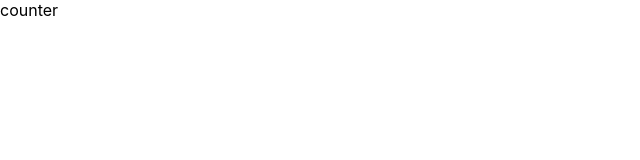
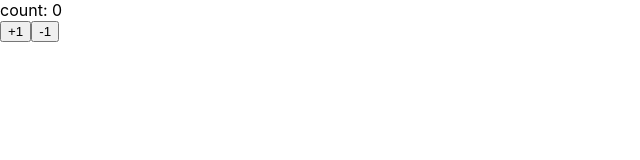
Before and after one commit to craymaru/react-redux-crud-application, a React (Create React App) app: page / in a window 1280 px wide. Shown: the top 160 px of the page, without its empty margins (0-640 px from the left). Built offline with nearby package versions, Linux system fonts and the light colour scheme.

Commit message:
Learned state and setState.

```diff
--- a/src/App.js
+++ b/src/App.js
@@ -7,9 +7,29 @@
 )
 
 class Counter extends Component {
+
+  constructor(props) {
+    super(props)
+    console.log(this.state)
+    this.state = { count: 0 }
+  }
+
+  handleIncreaseCount = () => {
+    this.setState({ count: this.state.count + 1 })
+  }
+
+  handleDecreaseCount = () => {
+    this.setState({ count: this.state.count - 1 })
+  }
+
   render() {
+    console.log("render")
     return (
-      <div>counter</div>
+      <React.Fragment>
+        <div>count: { this.state.count }</div>
+        <button onClick={this.handleIncreaseCount}>+1</button>
+        <button onClick={this.handleDecreaseCount}>-1</button>
+      </React.Fragment>
     )
   }
 }
```
